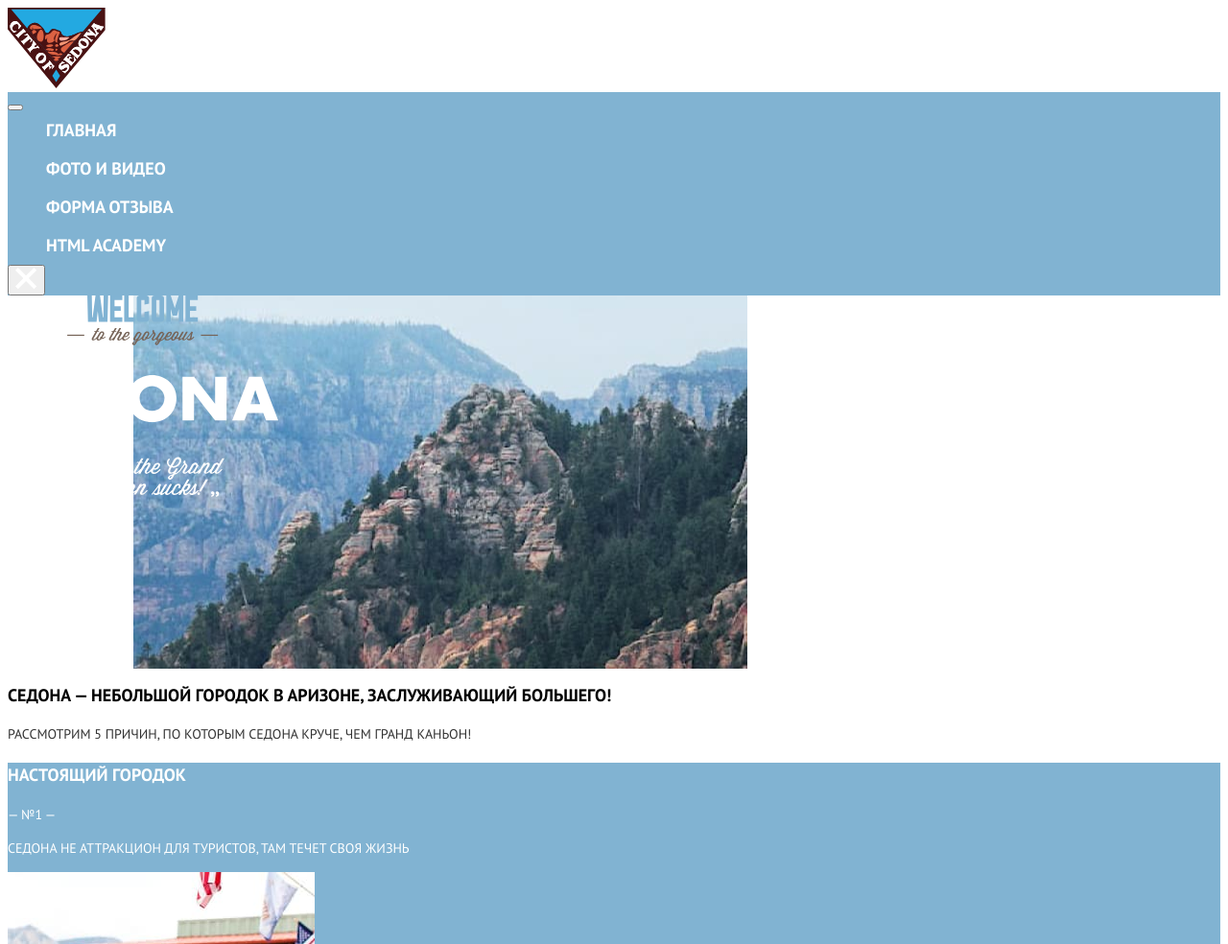
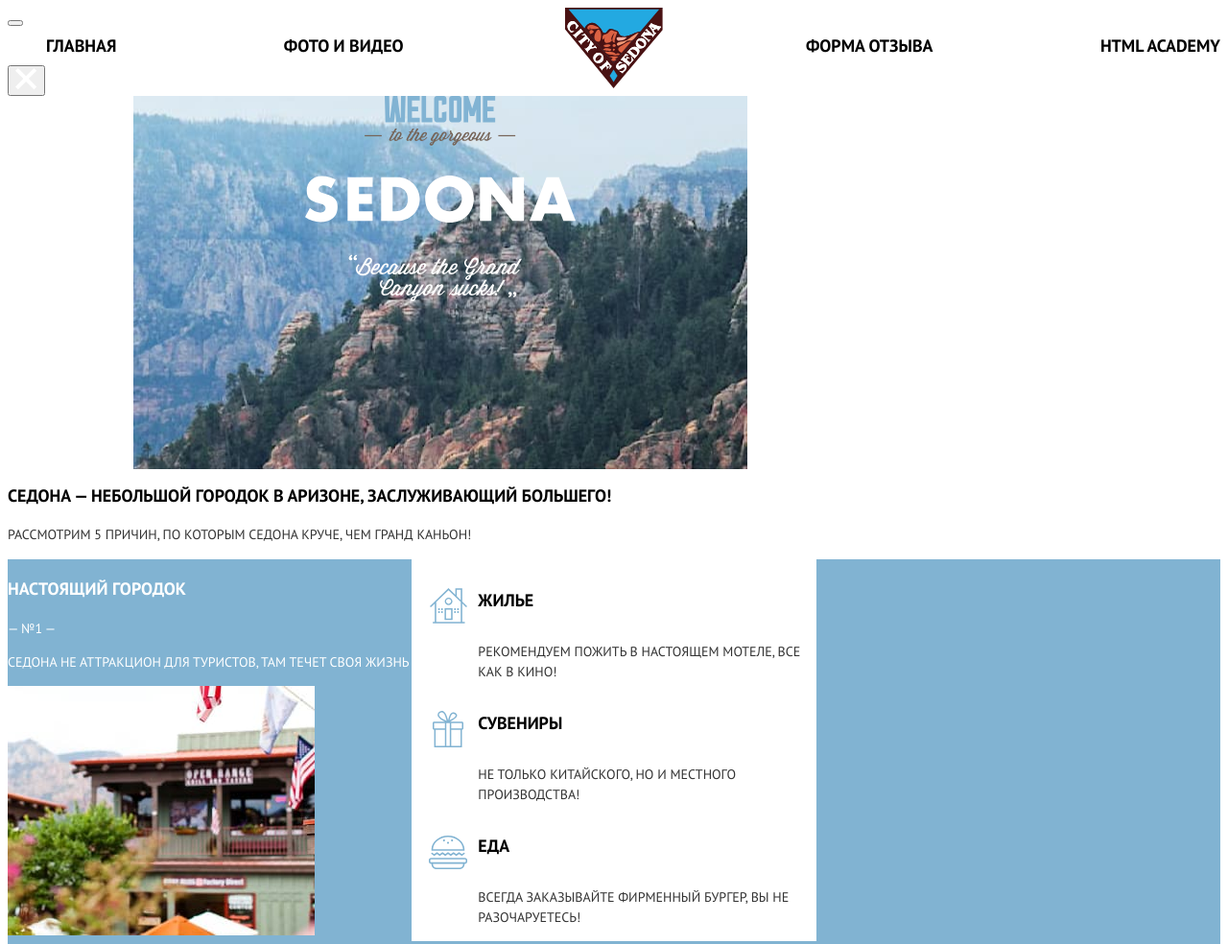
Before and after one commit to Xaba73/Sedona-Adaptiv, a website: page source/index.html in a window 1280 px wide. Shown: the top 984 px of the page at 96% size. Drawn offline with nearby package versions, Linux system fonts and the light colour scheme; files that its build step writes are made by us from their sources.

Commit message:
Добавил адаптивные сетки для меню и главной страницы

```diff
--- a/source/index.html
+++ b/source/index.html
@@ -8,6 +8,7 @@
 </head>
 
 <body class="page__body">
+  <div class="page__boody-wrapper">
     <header class="page-header">
       <a class="page-header__logo" href="index.html">
         <img src="img/logotype-mobile.svg" width="102" height="84" alt="Логотип Sedona">
@@ -41,7 +42,7 @@
     <main class="page-main">
       <h1 class="visually-hidden">Седона сайт для туристов</h1>
       <div class="logo">
-      <img src="img/main-logo.svg" width="282" height="214" alt="Добро пожаловать в Седону">
+        <img src="img/main-logo.svg"  class="logo__img" width="282" height="214" alt="Добро пожаловать в Седону">
       </div>
       <section class="page-promo">
         <div class="page-promo__wrapper">
@@ -51,10 +52,12 @@
       </section>
       <section class="advantages">
         <section class="main-advantages">
+          <div class="main-advantages__wrapper">
             <h3 class="main-advantages__title">Настоящий городок</h3>
             <p class="main-advantages__number">— №1 —</p>
             <p class="main-advantages__description">Седона не аттракцион для туристов, там течет своя жизнь</p>
             <img src="img/main-photo-city.jpg" width="320" height="260" alt="Городской вид Седоны">
+          </div>
           <div class="features">
             <h4 class="visually-hidden">Преимущества городка</h4>
             <ul class="features__list">
@@ -144,6 +147,7 @@
         </div>
       </div>
     </footer>
+  </div>
 </body>
 
 </html>
--- a/source/sass/blocks/features.scss
+++ b/source/sass/blocks/features.scss
@@ -1,5 +1,5 @@
 .features {
-  background-color: white;
+  background-color: $white;
 }
 
 .features__list {
@@ -39,7 +39,7 @@
   font-weight: bold;
   font-size: 18px;
   line-height: 26px;
-  color: black;
+  color: $black;
 }
 
 .features__description {
--- a/source/sass/blocks/feels.scss
+++ b/source/sass/blocks/feels.scss
@@ -10,6 +10,6 @@
   padding: 13px 23px 29px 21px;
 
   &::placeholder {
-    color: black;
+    color: $black;
   }
 }
--- a/source/sass/blocks/logo.scss
+++ b/source/sass/blocks/logo.scss
@@ -1,7 +1,13 @@
-.logo{
+.logo {
   background-image: url('../../img/main-background.jpg');
   background-repeat: no-repeat;
   background-position: center;
   width: 901px;
   height: 389px;
 }
+
+.logo__img {
+  display: block;
+  margin-right: auto;
+  margin-left: auto;
+}
--- a/source/sass/blocks/main-advantages.scss
+++ b/source/sass/blocks/main-advantages.scss
@@ -1,6 +1,11 @@
 .main-advantages {
   background-color: $blue;
-  color: white;
+  color: $white;
+  @media (min-width:$tablet-width) {
+    display: grid;
+    grid-template-columns: repeat(3, 1fr);
+
+  }
 }
 
 .main-advantages__title {
--- a/source/sass/blocks/main-nav.scss
+++ b/source/sass/blocks/main-nav.scss
@@ -1,10 +1,20 @@
 .main-nav {
   background-color: $blue;
+
+  @media (min-width:$tablet-width) {
+    background-color: $white;
+  }
 }
 
 .main-nav__list {
   list-style: none;
   margin: 0;
+
+  @media (min-width:$tablet-width) {
+    display: flex;
+    justify-content: space-between;
+    flex-wrap: wrap;
+  }
 }
 
 .main-nav__item {
@@ -12,11 +22,18 @@
   font-weight: 700;
   font-size: 18px;
   line-height: 40px;
-  color: $white;
-  text-decoration: none;
+
+  &:nth-child(4n-2) {
+    margin-right: 20%;
+  }
 }
 
 .main-nav__link {
   color: $white;
   text-decoration: none;
+
+  @media (min-width:$tablet-width) {
+    color: $black;
+    width: 20%;
+  }
 }
--- a/source/sass/blocks/order.scss
+++ b/source/sass/blocks/order.scss
@@ -2,7 +2,7 @@
   display: inline-block;
   background-color: $blue;
   padding: 15px 32px 18px 32px;
-  color: white;
+  color: $white;
   font-size: 21px;
   font-weight: bold;
   line-height: 26px;
--- a/source/sass/blocks/page-header.scss
+++ b/source/sass/blocks/page-header.scss
@@ -0,0 +1,10 @@
+.page-header {
+  display: flex;
+  flex-direction: column;
+}
+
+.page-header__logo {
+  height: 84px;
+  position: absolute;
+  left: calc(50% - 51px);
+}
--- a/source/sass/blocks/review-form.scss
+++ b/source/sass/blocks/review-form.scss
@@ -25,7 +25,7 @@
   font-weight: bold;
 
   &::placeholder {
-    color: black;
+    color: $black;
   }
 }
 
@@ -74,7 +74,7 @@
   position: absolute;
   width: 18px;
   height: 18px;
-  background-color: black;
+  background-color: $black;
   border-radius: 50%;
   cursor: pointer;
   top: 0px;
--- a/source/sass/global/variables.scss
+++ b/source/sass/global/variables.scss
@@ -1,6 +1,12 @@
+//Colors
 $blue: #81b3d2;
 $white: #ffffff;
 $black-100: #333333;
 $grey: #eeeeee;
 $grey-field: #f2f2f2;
 $black: #000000;
+
+//Viewports
+
+$tablet-width: 768px;
+$desktop-width: 1200px;
```
Lines whose indentation alone changed are shown as unchanged.
